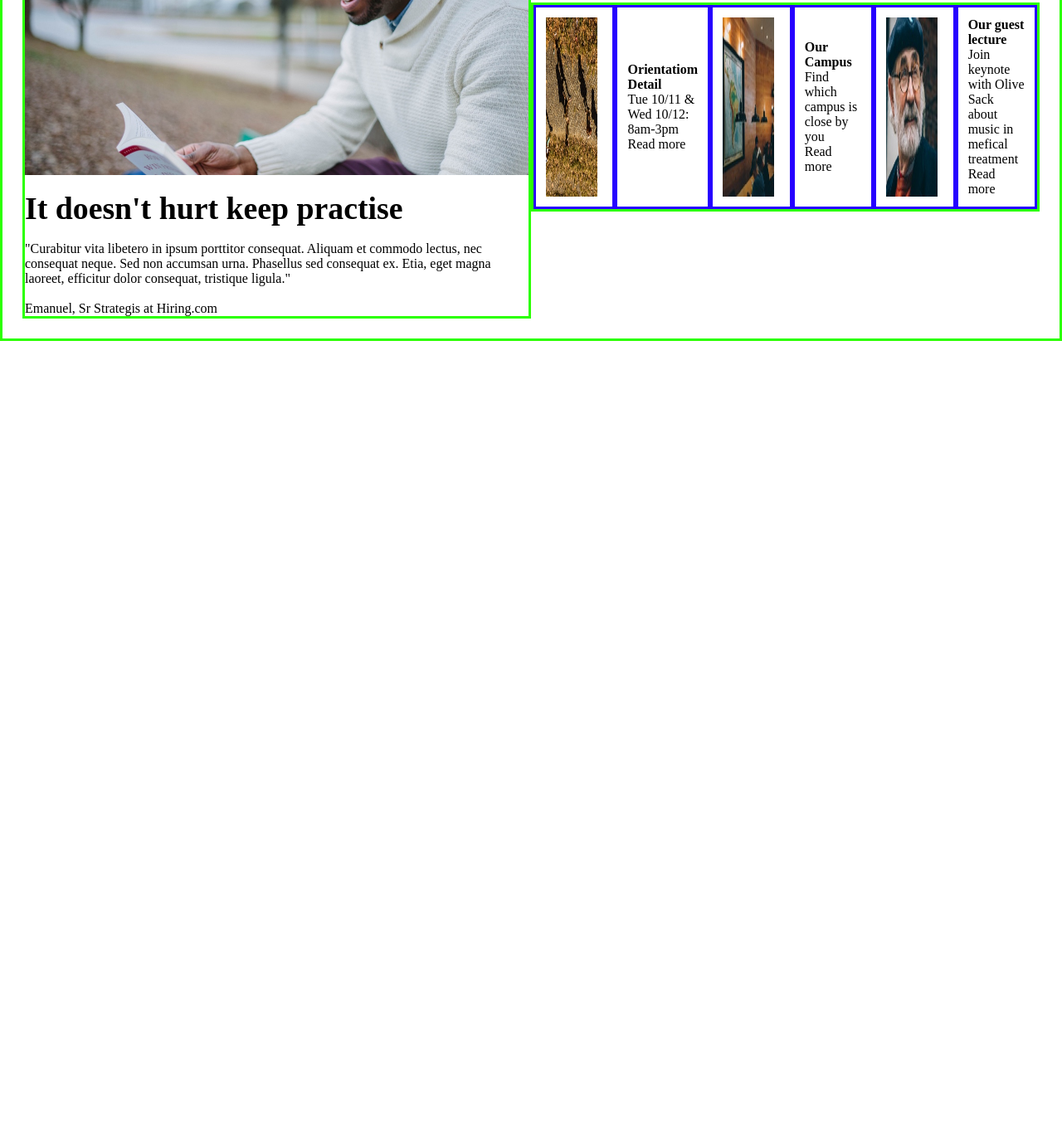
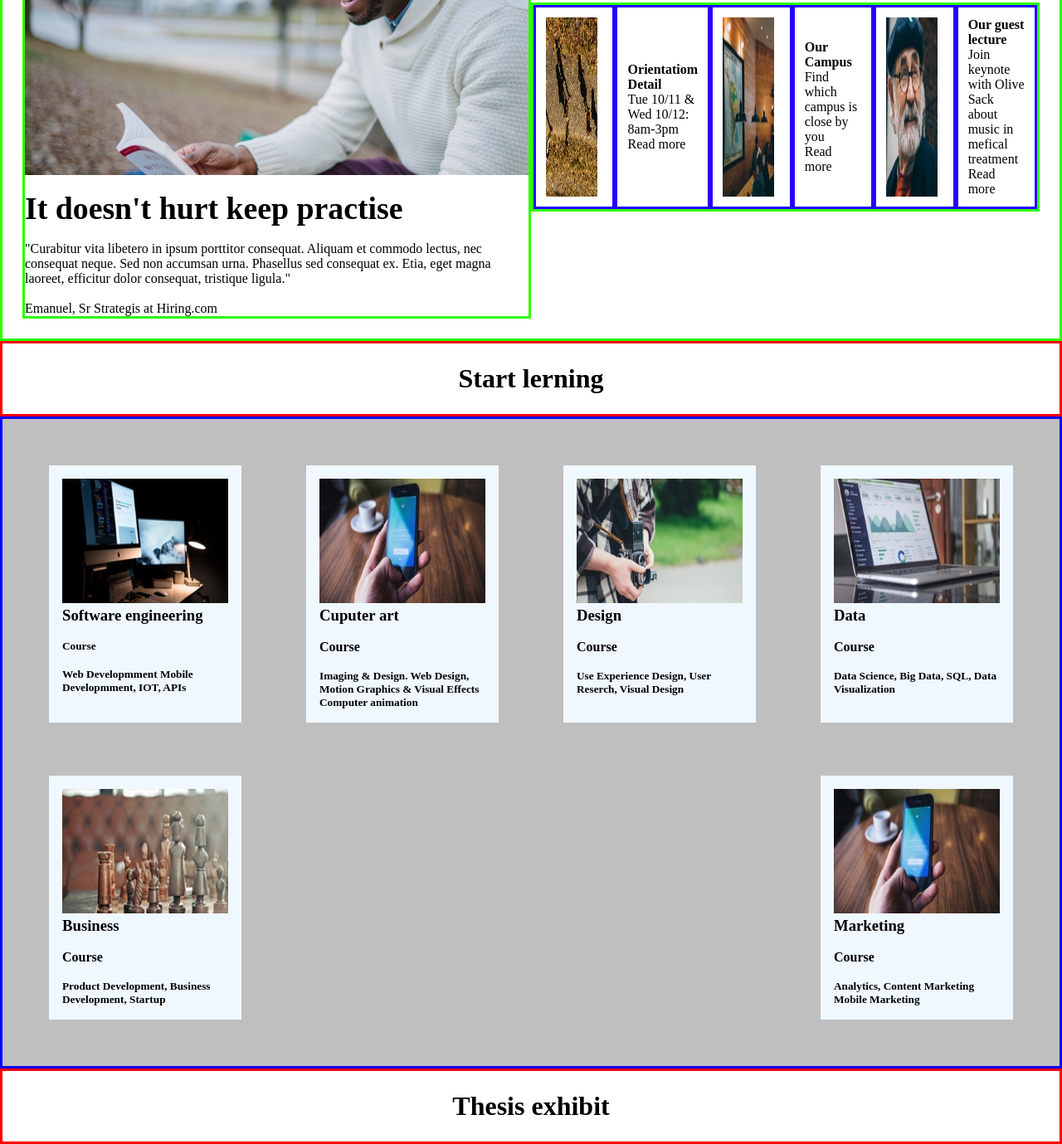
Before and after one commit to AMaoDEEP23/16-a-colmar, a plain HTML site: page index.html in a window 1280 px wide. Shown: the part 798-2177 px from the top of the page at 83% size. Before the commit the page ends 1209 px from the top, so only its background shows below. Drawn offline with Linux system fonts and the light colour scheme.

Commit message:
Cant rearrage the box and i dont know why cant use flex wrap in the box

```diff
--- a/index.html
+++ b/index.html
@@ -76,6 +76,70 @@
                 </div>
             </div>
 
+            <h1 class="a1">Start lerning</h1>
+            <div class="antman">
+
+                    <div class="b1">
+                        <img src="/capstone_colmar_assets/images/course-software.jpg" width="200px" height="150px">
+                            <h3>Software engineering</h3><br>
+                            <h5>Course</h5><br>
+                            <h5>Web Developmment Mobile</h5>
+                            <h5>Developmment, IOT, APIs</h5>
+
+                        </div>
+                        <div class="b1">
+                            <img src="/capstone_colmar_assets/images/course-computer-art.jpg"  width="200px" height="150px">
+                                <h3>Cuputer art</h3><br>
+                                <h4>Course</h4><br>
+                                <h5>Imaging & Design. Web Design,</h5>
+                                <h5>Motion Graphics & Visual Effects</h5>
+                                <h5>Computer animation</h5>
+                            </div>
+
+                            <div class="b1">
+                                <img src="/capstone_colmar_assets/images/course-design.jpg"  width="200px" height="150px">
+                                    <h3>Design</h3><br>
+                                    <h4>Course</h4><br>
+                                    <h5>Use Experience Design, User</h5>
+                                    <h5>Reserch, Visual Design</h5>
+
+                                </div>
+
+                                <div class="b1">
+                                    <img src="/capstone_colmar_assets/images/course-data.jpg"  width="200px" height="150px">
+                                        <h3>Data</h3><br>
+                                        <h4>Course</h4><br>
+                                        <h5>Data Science, Big Data, SQL, Data</h5>
+                                        <h5>Visualization</h5>
+
+                                    </div>
+
+                                    <div class="b1">
+                                        <img src="/capstone_colmar_assets/images/course-business.jpg"  width="200px" height="150px">
+                                            <h3>Business</h3><br>
+                                            <h4>Course</h4><br>
+                                            <h5>Product Development, Business</h5>
+                                            <h5>Development, Startup</h5>
+
+                                        </div>
+
+                                        <div class="b1">
+                                            <img src="/capstone_colmar_assets/images/course-computer-art.jpg"  width="200px" height="150px">
+                                                <h3>Marketing</h3><br>
+                                                <h4>Course</h4><br>
+                                                <h5>Analytics, Content Marketing</h5>
+                                                <h5>Mobile Marketing</h5>
+
+                                            </div>
+
+                    </div>
+
+            <h1 class="a1">Thesis exhibit</h1>
+            <div class="superman">
+                </div>
+            </div>
+        </div>
+
         </div>
 
 </body>
--- a/style.css
+++ b/style.css
@@ -143,3 +143,44 @@
 /* gg2.{
     display: flex;
 } */
+
+.a1{
+    display: flex;
+    box-sizing: border-box;
+    border: 3px solid rgb(255, 0, 0);
+    padding: 24px;
+    justify-content: center;
+}
+.antman{
+    display: flex;
+    box-sizing: border-box;
+    border: 3px solid blue;
+    background-color: rgb(192, 191, 191);
+    padding: 24px;
+    justify-content: space-between;
+    flex-wrap: wrap;
+}
+
+.aa1{
+    display: flex;
+    /* flex-direction: row;
+    justify-content: space-between; */
+    /* box-shadow: 0 30px 8px 0 rgb(0,0,0,0.2); */
+    /* transition: 0.3s; */
+    background-color: white;
+    /* flex: 0 0 auto; */
+    margin: 10px;
+    /* text-align: center;
+    flex-wrap: wrap; */
+
+}
+.b1{
+    display: fixed;
+    padding: 16px;
+    margin: 32px;
+    flex-flow: column;
+    background-color: aliceblue;
+    flex-direction: column;
+    flex-wrap: wrap;
+
+}
```
